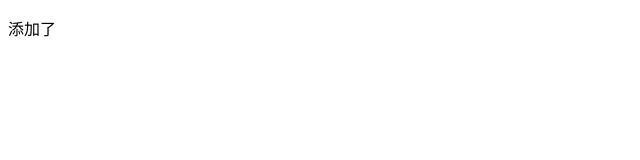
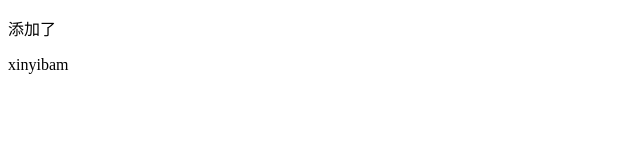
Before and after one commit to yelin2016/log3, a website: page src/index.html in a window 1280 px wide. Shown: the full height of the page, 0-640 px from the left. Drawn offline with Linux system fonts and the light colour scheme.

Commit message:
feat:再次更新index.html
再次更新文档

```diff
--- a/src/index.html
+++ b/src/index.html
@@ -6,5 +6,6 @@
 </head>
 <body>
 <p>添加了</p>
+<p>xinyibam</p>
 </body>
 </html>
```
